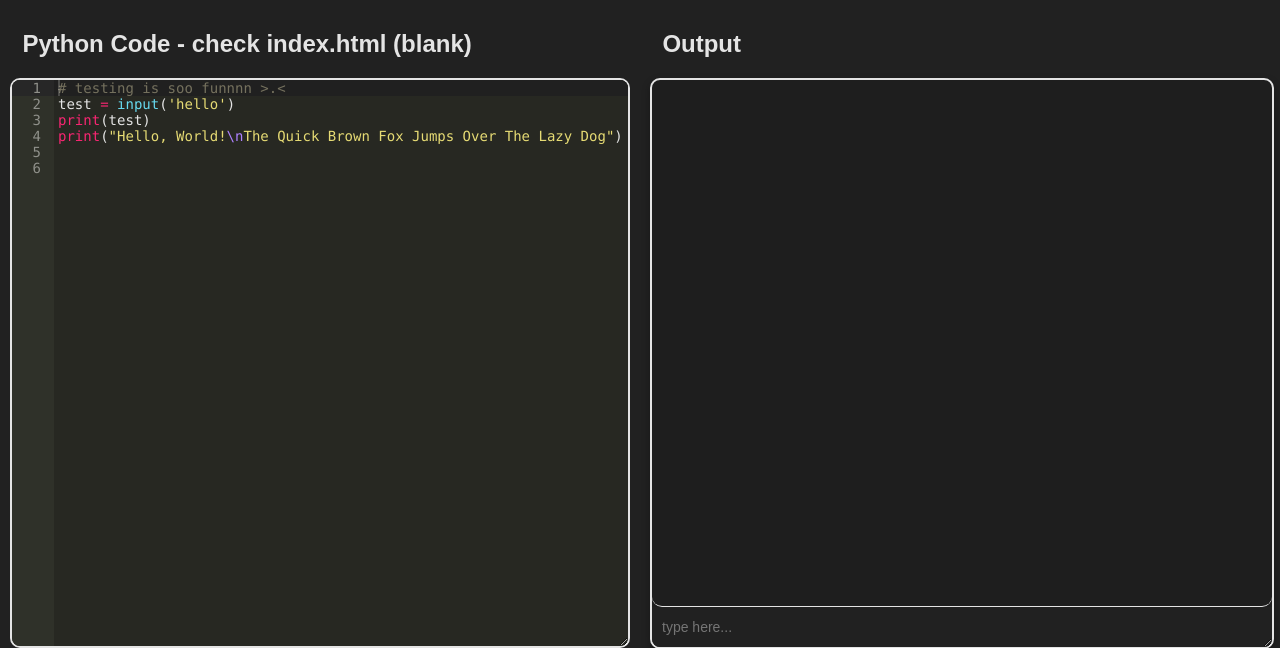
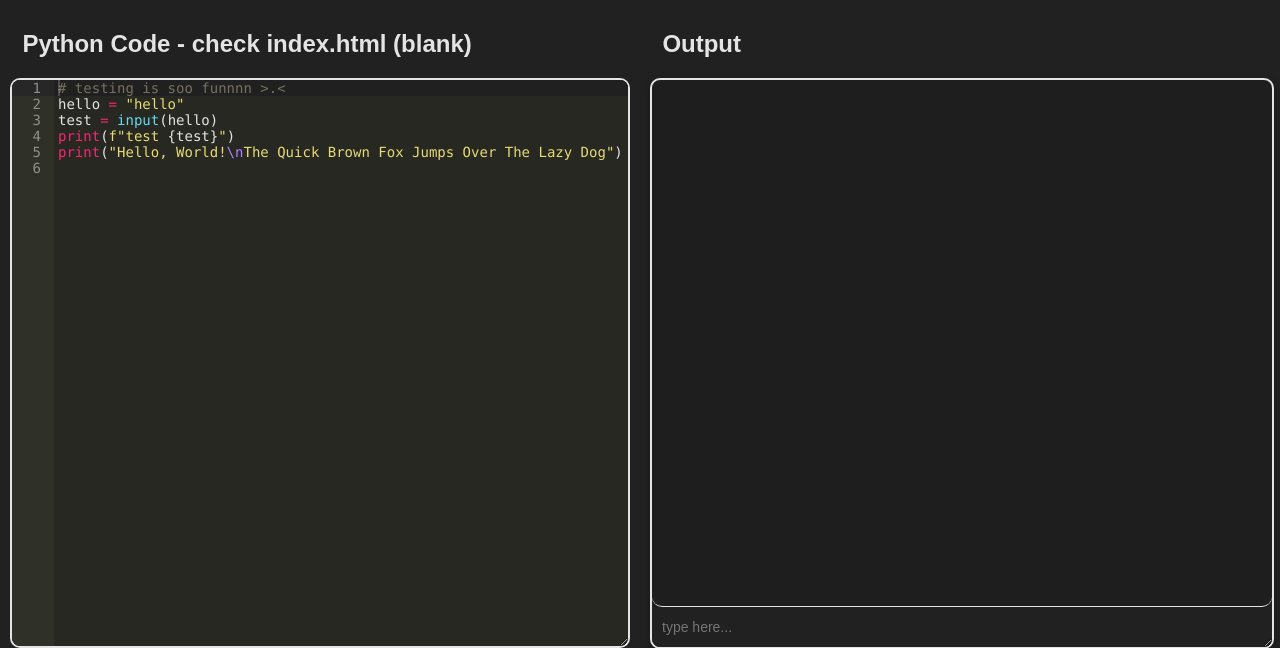
Before and after one commit to WillHanighen/flask-thing, a Flask app: page / in a window 1280 px wide. Shown: the top 648 px of the page. Run offline with Flask 3, Linux system fonts and the light colour scheme; some libraries are stand-ins or nearby versions.

Commit message:
no clue what is happening

```diff
--- a/app.py
+++ b/app.py
@@ -7,14 +7,17 @@ executions = {}
 
 class InputProvider:
   def __init__(self):
+    print("initializing input provider")
     self.input_queue = Queue()
     self.output_buffer = io.StringIO()
 
   def get_input(self, prompt=""):
+    print("getting input")
     self.output_buffer.write(prompt)
     raise InputRequired()
 
   def set_input(self, user_input):
+    print("setting input")
     self.input_queue.put(user_input)
     return user_input
 
@@ -38,7 +41,10 @@ def execute():
     except InputRequired:
       return jsonify({'output': input_provider.output_buffer.getvalue(), 'waitingForInput': True})
     except Exception as e:
+      print("Error executing code:", str(e))
       return jsonify({'output': None, 'error': str(e)})
+
+  print("code received from fronend (input null)")
 
   code = data.get('code')
   old_stdout = sys.stdout
@@ -47,7 +53,7 @@ def execute():
     'input': input_provider.get_input,
     '__name__': '__main__'
   }
-
+  print("executing input")
   try:
     print("test 2")
     exec(code, exec_env)
--- a/notes.txt
+++ b/notes.txt
@@ -1,4 +1,5 @@
 backup of execute()
+
 @app.route('/execute', methods=['POST'])
 def execute():
   data = request.get_json()
--- a/static/script.js
+++ b/static/script.js
@@ -18,16 +18,16 @@ function executeCode() {
     })
     .then(response => response.json())
     .then(data => {
-        console.log('test1', data, code)
+        console.log(data.waitingForInput)
         if(data.error) {
             output.style.color = "red"
             output.textContent = data.error
         }
         else if(data.waitingForInput) {
+          console.log("displaying input message")
           waitForInput = true
           output.style.color = "#E4E4E4"
           output.textContent += data.output
-          waitForInput = true
           document.getElementById("user-input").focus()
         }
         else {
@@ -48,7 +48,7 @@ function submitInput() {
   }
   const userInput = document.getElementById("user-input").value
   const output = document.getElementById("output")
-  output.textContent += "\n" + userInput + "\n"
+  // output.textContent += "\n" + userInput + "\n"
   fetch("/execute", {
     method: "POST",
     headers: {
@@ -58,6 +58,7 @@ function submitInput() {
   })
   .then(response => response.json())
   .then(data => {
+    console.log("display output")
     if (data.error) {
       output.style.color = "red"
       output.textContent += data.error
@@ -69,6 +70,8 @@ function submitInput() {
       document.getElementById("user-input").focus()
     }
     else {
+      console.log("display output from input field")
+      console.log(data.output)
       output.style.color = "#E4E4E4"
       output.textContent += data.output
       waitForInput = false
--- a/templates/index.html
+++ b/templates/index.html
@@ -11,10 +11,10 @@
         <div class="editor-container">
             <h2>Python Code - <!--PUT PROJECT NAME HERE--> check index.html (blank)</h2>
             <div id="editor"># testing is soo funnnn >.<
-test = input('hello')
-print(test)
+hello = "hello"
+test = input(hello)
+print(f"test {test}")
 print("Hello, World!\nThe Quick Brown Fox Jumps Over The Lazy Dog")
-
 </div>
             <br>
             <button onclick="executeCode()">Run Code</button>
```
Also changed, not shown: 1 other file.
